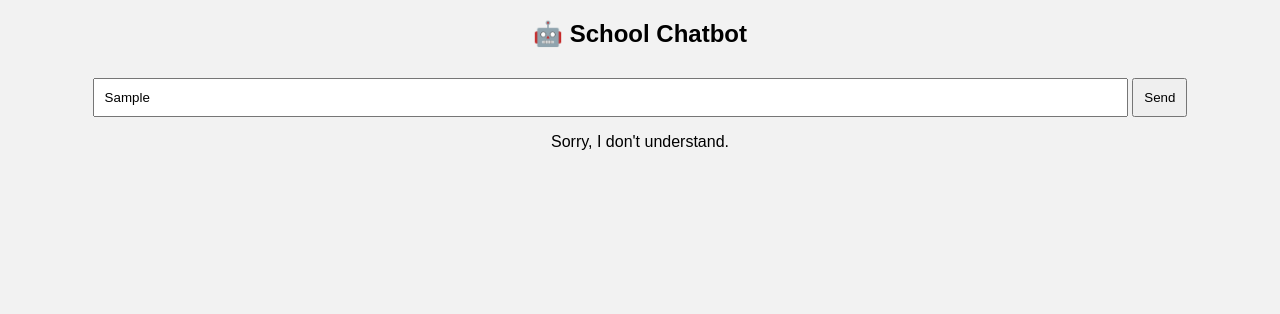
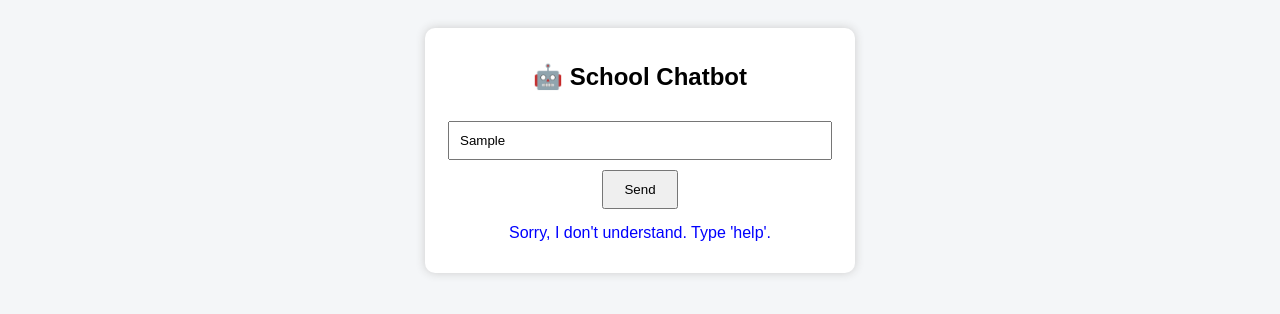
Before and after one commit to gokulantony0007-cloud/School-chatbot, a plain HTML site: page index.html in a window 1280 px wide. Both pictures are taken after typing "Sample" into the empty fields and a click on the button "Send". Drawn offline with Linux system fonts and the light colour scheme.

Commit message:
Add files via upload

```diff
--- a/index.html
+++ b/index.html
@@ -1,33 +1,100 @@
 <!DOCTYPE html>
 <html>
 <head>
-<title>School Chatbot</title>
-<style>
-body { font-family: Arial; text-align: center; background: #f2f2f2; }
-input { padding: 10px; width: 80%; }
-button { padding: 10px; margin-top: 10px; }
-</style>
+  <title>Advanced School Chatbot</title>
+  <style>
+    body {
+      font-family: Arial;
+      background: #f4f6f8;
+      text-align: center;
+      padding: 20px;
+    }
+    .chatbox {
+      background: white;
+      max-width: 400px;
+      margin: auto;
+      padding: 15px;
+      border-radius: 10px;
+      box-shadow: 0 0 10px #ccc;
+    }
+    input {
+      width: 90%;
+      padding: 10px;
+      margin-top: 10px;
+    }
+    button {
+      padding: 10px 20px;
+      margin-top: 10px;
+    }
+    .bot {
+      margin-top: 15px;
+      color: blue;
+    }
+  </style>
 </head>
 
 <body>
-<h2>🤖 School Chatbot</h2>
 
-<input id="msg" placeholder="Type your message">
-<button onclick="reply()">Send</button>
+<div class="chatbox">
+  <h2>🤖 School Chatbot</h2>
 
-<p id="bot"></p>
+  <input id="msg" placeholder="Ask me something..." />
+  <br>
+  <button onclick="reply()">Send</button>
+
+  <p class="bot" id="bot"></p>
+</div>
 
 <script>
 function reply() {
   let text = document.getElementById("msg").value.toLowerCase();
-  let response = "Sorry, I don't understand.";
+  let response = "Sorry, I don't understand. Type 'help'.";
 
-  if (text.includes("hi")) response = "Hello! How can I help?";
-  else if (text.includes("name")) response = "I am SchoolBot.";
-  else if (text.includes("bye")) response = "Goodbye!";
+  // Greetings
+  if (text.includes("hi") || text.includes("hello")) {
+    response = "Hello! How can I help you?";
 
-  document.getElementById("bot").innerText = response;
+  // Bot info
+  } else if (text.includes("your name")) {
+    response = "I am an Advanced School Chatbot.";
+
+  // Help menu
+  } else if (text.includes("help")) {
+    response = "You can ask: time, date, math, school, subjects, or say bye.";
+
+  // Time
+  } else if (text.includes("time")) {
+    response = "Current time is: " + new Date().toLocaleTimeString();
+
+  // Date
+  } else if (text.includes("date")) {
+    response = "Today's date is: " + new Date().toLocaleDateString();
+
+  // School
+  } else if (text.includes("school")) {
+    response = "School is a place where students learn knowledge and discipline.";
+
+  // Subjects
+  } else if (text.includes("physics")) {
+    response = "Physics is the study of matter, energy, and motion.";
+  } else if (text.includes("computer")) {
+    response = "Computer science deals with computers and programming.";
+  } else if (text.includes("math")) {
+    response = "Mathematics is the study of numbers and calculations.";
+    } else if (text.match(/[0-9]+\s*[\+\-\*\/]\s*[0-9]+/)) {
+    try {
+      response = "Answer is: " + eval(text);
+    } catch {
+      response = "Please enter a valid math expression.";
+    }
+
+  // Exit
+  } else if (text.includes("bye")) {
+    response = "Goodbye! Have a nice day 😊";
+  }
+document.getElementById("bot").innerText = response;
 }
 </script>
+
 </body>
 </html>
```
